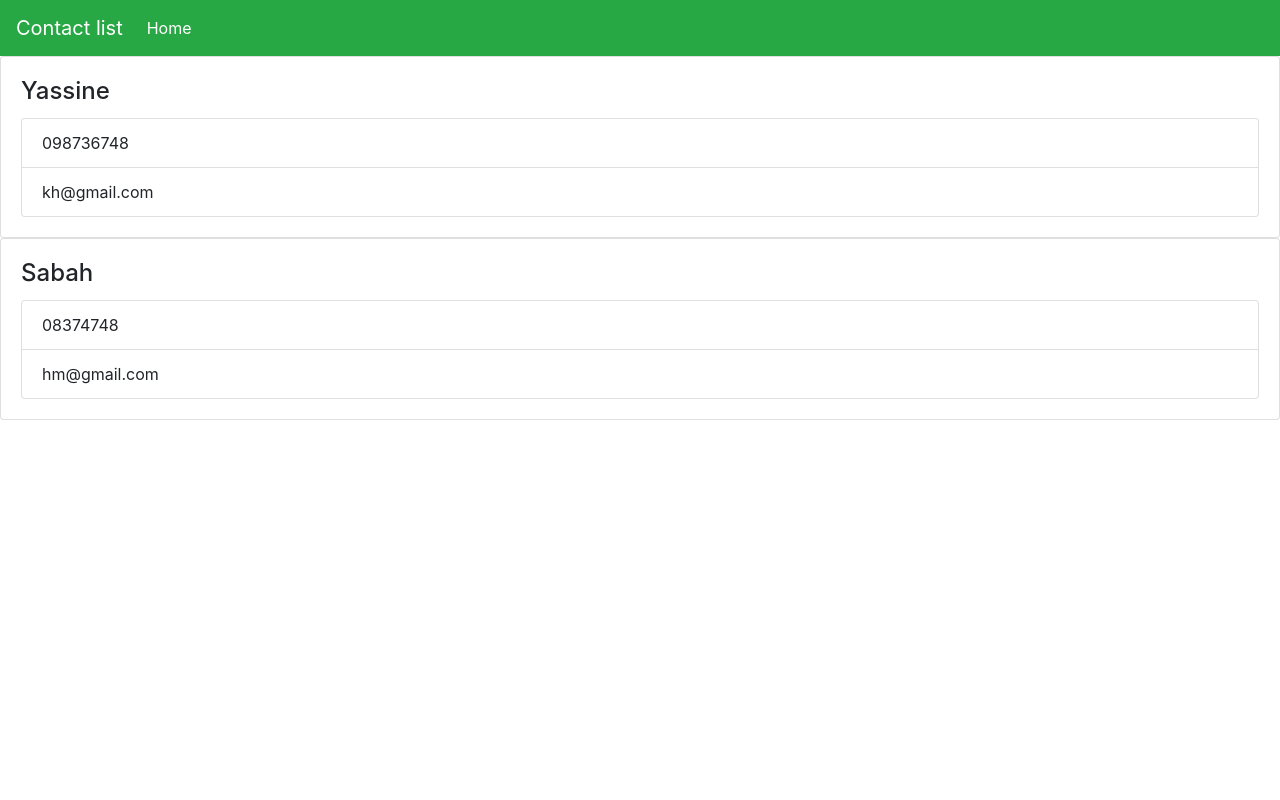
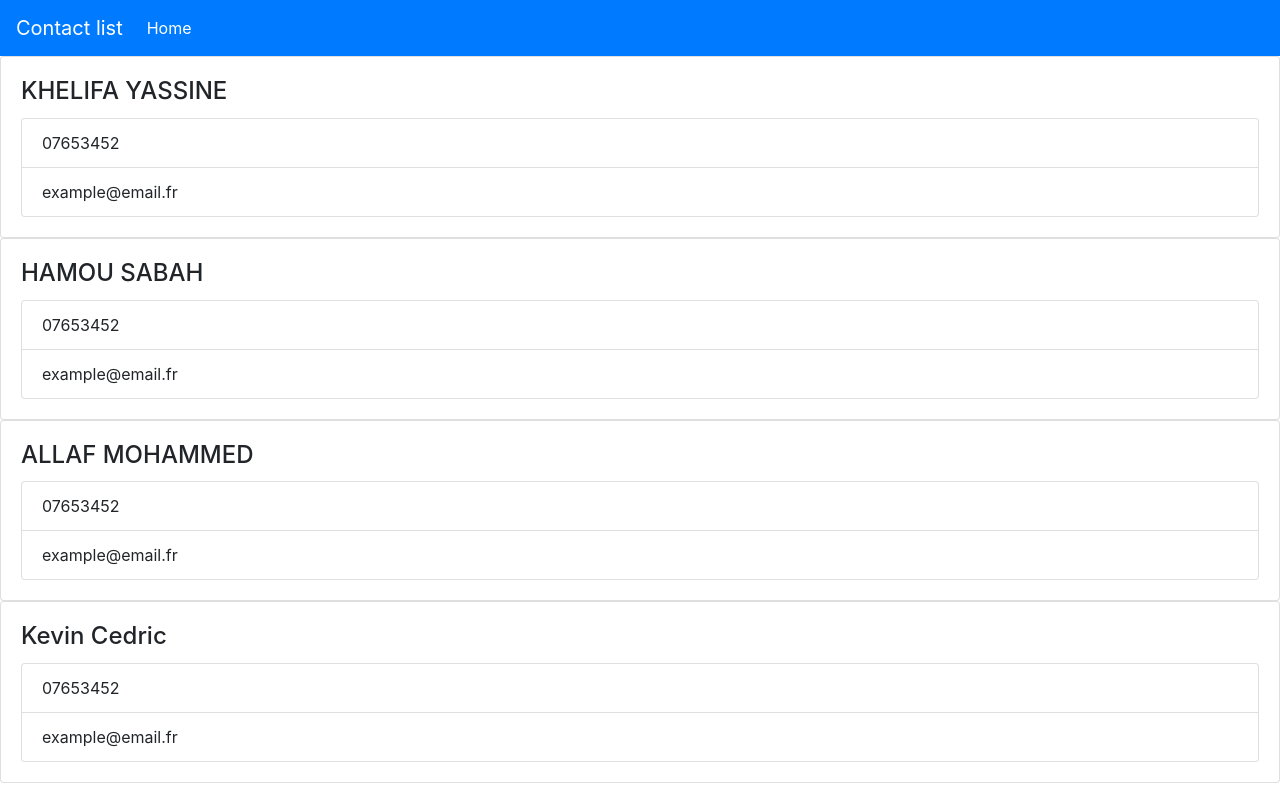
Before and after one commit to Ya27cine/client-panel-react, a React (Create React App) app: page / in a window 1280 px wide. Built offline with nearby package versions, Linux system fonts and the light colour scheme.

Commit message:
CREATE STATE

```diff
--- a/src/App.js
+++ b/src/App.js
@@ -1,6 +1,6 @@
 import logo from './logo.svg';
 import Navbar from './components/Navbar';
-import Contact from './components/Contact';
+import Contacts from './components/Contacts';
 import 'bootstrap/dist/css/bootstrap.min.css'
 
 
@@ -9,8 +9,8 @@ function App() {
     <div className="App">
       <Navbar title="Contact list" />
 
-      <Contact name="Yassine" tel="098736748" email="kh@gmail.com" />
-      <Contact name="Sabah" tel="08374748" email="hm@gmail.com" />
+      <Contacts />
+
     </div >
   );
 }
--- a/src/components/Contact.js
+++ b/src/components/Contact.js
@@ -5,7 +5,7 @@ import PropTypes from 'prop-types'
 
 class Contact extends Component {
     render() {
-        const { name, tel, email } = this.props;
+        const { name, tel, email } = this.props.data;
         return (
             <div className="card">
                 <div className="card-body">
@@ -30,9 +30,7 @@ Contact.defaultProps = {
 }
 
 Contact.propTypes = {
-    name: PropTypes.string.isRequired,
-    tel: PropTypes.string.isRequired,
-    email: PropTypes.string.isRequired
+    data: PropTypes.object.isRequired,
 }
 
 export default Contact;
--- /dev/null
+++ b/src/components/Contacts.js
@@ -0,0 +1,33 @@
+import React, { Component } from 'react'
+
+import Contact from './Contact'
+
+class Contacts extends Component {
+    state = {
+        _user: '',
+        contacts: [
+            { id: 1, name: "KHELIFA YASSINE", tel: "07653452", email: "example@email.fr" },
+            { id: 2, name: "HAMOU SABAH", tel: "07653452", email: "example@email.fr" },
+            { id: 3, name: "ALLAF MOHAMMED", tel: "07653452", email: "example@email.fr" },
+            { id: 4, name: "Kevin Cedric", tel: "07653452", email: "example@email.fr" },
+        ]
+
+    }
+
+    render() {
+        const { contacts } = this.state;
+        return (
+            <div>
+
+                {contacts.map((contact) => (
+                    <Contact data={contact} key={contact.id} />
+                ))}
+
+            </div>
+        )
+    }
+}
+
+
+
+export default Contacts;
--- a/src/components/Navbar.js
+++ b/src/components/Navbar.js
@@ -5,7 +5,7 @@ import PropTypes from 'prop-types'
 const Navbar = (args) => {
     const { title } = args;
     return (
-        <nav className="navbar navbar-expand-sm navbar-dark bg-success">
+        <nav className="navbar navbar-expand-sm navbar-dark bg-primary">
             <a className="navbar-brand" href="#">{title}</a>
 
             <ul className="navbar-nav mr-auto mt-2 mt-lg-0">
```
